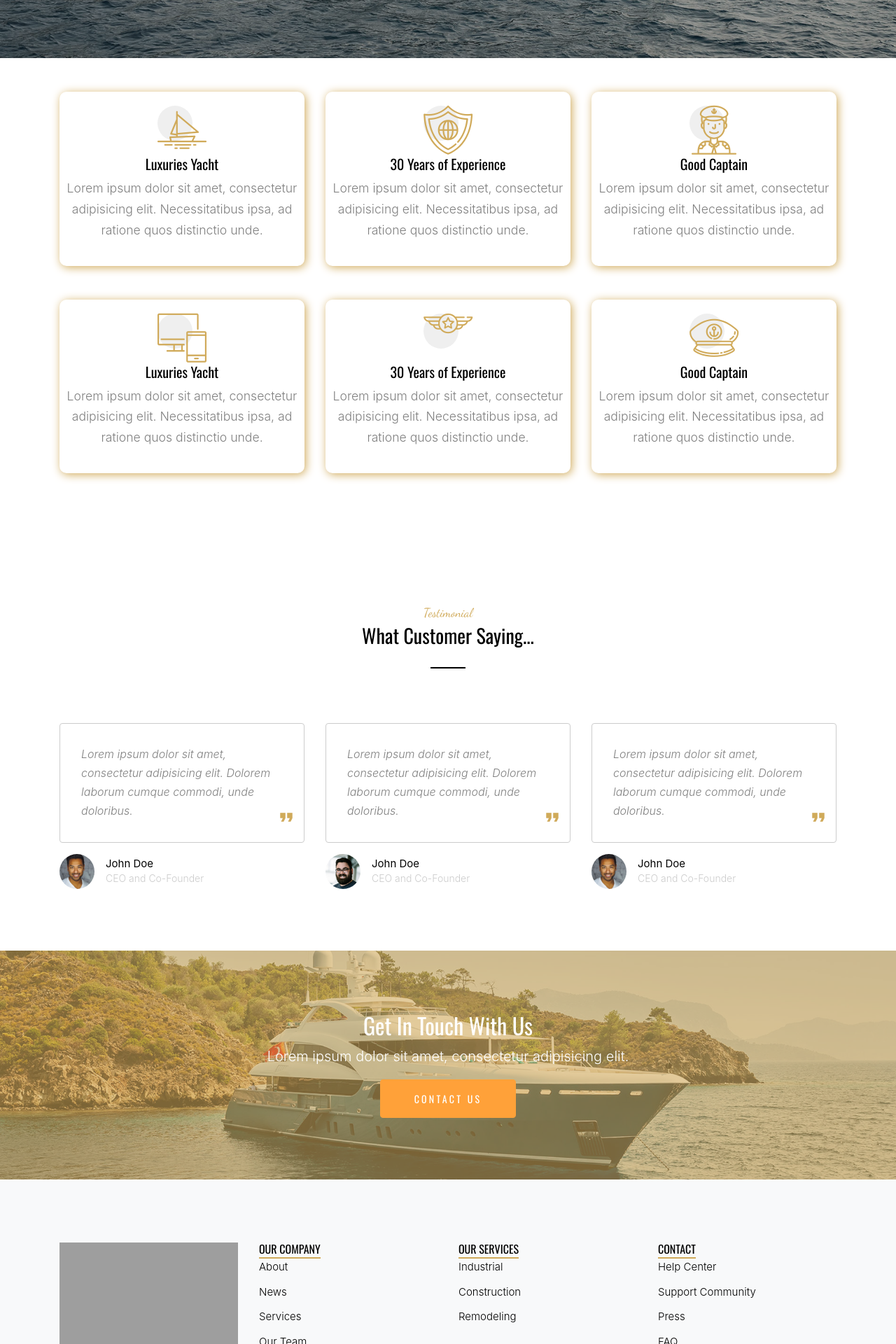
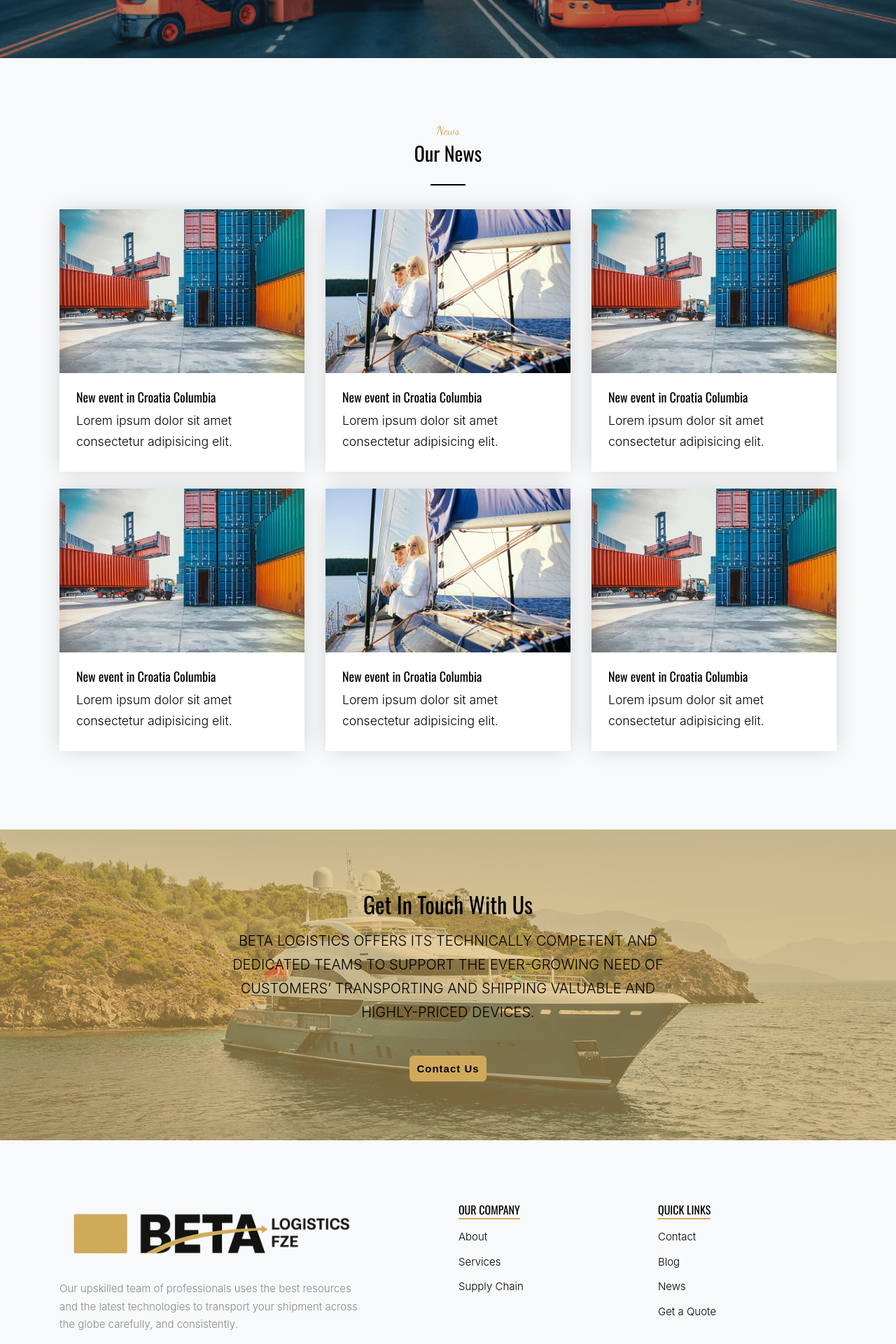
Before and after one commit to zainab98alrez/beta-v2, a PHP site: page /news in a window 1280 px wide. Shown: the part 840-2760 px from the top of the page at 70% size. Run offline with PHP 8.4, Linux system fonts and the light colour scheme; some web fonts are replaced; grey boxes are pictures that could not be loaded.

Commit message:
new pages

```diff
--- a/about.php
+++ b/about.php
@@ -20,8 +20,6 @@
           </div>
         </div>
       </div>
-
-
 
       <div class="site-section">
         <div class="container">
--- a/index.php
+++ b/index.php
@@ -193,12 +193,11 @@
           </div>-->
 
       <div class="text-center mt-3">
-        <p><a href="/service" class="text-center btn-beta py-3 px-4">Learn More</a></p>
+        <p><a href="/services" class="text-center btn-beta py-3 px-4">Learn More</a></p>
       </div>
     </div>
   </div>
   <!-- end services -->
-
 
   <!-- WHY CHOOSING US section -->
   <div class="site-section bg-image bg-golden">
--- a/news.php
+++ b/news.php
@@ -8,209 +8,150 @@
   <?php include 'include/loader.php'; ?>
 <?php include 'include/menu.php'; ?>
 
-      <div class="intro-section" style="background-image: url('images/hero_2.jpg');">
+      <div class="intro-section" style="background-image: url('images/home/1.jpg');">
       <div class="container">
           <div class="row align-items-center">
             <div class="col-lg-7 mx-auto text-center" data-aos="fade-up">
-              <h1>Our News</h1>
-              <p>Lorem ipsum dolor sit amet, consectetur adipisicing elit. Quaerat, in distinctio nostrum laborum sed quisquam voluptate facilis non.</p>
-              <p><a href="#" class="btn btn-primary py-3 px-5">Contact</a></p>
+              <h1>News BETA Logistics</h1>
+              <p>
+                    BETA LOGISTICS SPECIALIZES IN PROVIDING EXPERT INTERNATIONAL OCEAN FREIGHT FORWARDING
+                    SERVICES TO COMPANIES LARGE AND SMALL.
+               </p>
+              <p><a href="/contact" class="btn-beta btn btn-primary py-3 px-5">Contact</a></p>
             </div>
           </div>
         </div>
       </div>
 
+      </div>
 
 
-    <div class="py-5">
+  <!-- news section -->
+  <div class="site-section bg-light">
     <div class="container">
-        <div class="row">
-          <div class="col-md-6 col-lg-4 mb-5">
-            <div class="service-29283">
-              <span class="wrap-icon-39293">
-                <span class="flaticon-yacht"></span>
-              </span>
-              <h3>Luxuries Yacht</h3>
-              <p>Lorem ipsum dolor sit amet, consectetur adipisicing elit. Necessitatibus ipsa, ad ratione quos distinctio unde.</p>
+      <div class="row justify-content-center mb-1">
+        <div class="col-md-7 text-center">
+          <span class="text-serif text-primary">News</span>
+          <h3 class="heading-92913 text-black text-center">Our News</h3>
         </div>
       </div>
-          <div class="col-md-6 col-lg-4 mb-5">
-            <div class="service-29283">
-              <span class="wrap-icon-39293">
-                <span class="flaticon-shield"></span>
-              </span>
-              <h3>30 Years of Experience</h3>
-              <p>Lorem ipsum dolor sit amet, consectetur adipisicing elit. Necessitatibus ipsa, ad ratione quos distinctio unde.</p>
-            </div>
-          </div>
-          <div class="col-md-6 col-lg-4 mb-5">
-            <div class="service-29283">
-              <span class="wrap-icon-39293">
-                <span class="flaticon-captain"></span>
-              </span>
-              <h3>Good Captain</h3>
-              <p>Lorem ipsum dolor sit amet, consectetur adipisicing elit. Necessitatibus ipsa, ad ratione quos distinctio unde.</p>
-            </div>
-          </div>
-
-          <div class="col-md-6 col-lg-4 mb-5">
-            <div class="service-29283">
-              <span class="wrap-icon-39293">
-                <span class="flaticon-devices"></span>
-              </span>
-              <h3>Luxuries Yacht</h3>
-              <p>Lorem ipsum dolor sit amet, consectetur adipisicing elit. Necessitatibus ipsa, ad ratione quos distinctio unde.</p>
-            </div>
-          </div>
-          <div class="col-md-6 col-lg-4 mb-5">
-            <div class="service-29283">
-              <span class="wrap-icon-39293">
-                <span class="flaticon-badge"></span>
-              </span>
-              <h3>30 Years of Experience</h3>
-              <p>Lorem ipsum dolor sit amet, consectetur adipisicing elit. Necessitatibus ipsa, ad ratione quos distinctio unde.</p>
-            </div>
-          </div>
-          <div class="col-md-6 col-lg-4 mb-5">
-            <div class="service-29283">
-              <span class="wrap-icon-39293">
-                <span class="flaticon-captain-1"></span>
-              </span>
-              <h3>Good Captain</h3>
-              <p>Lorem ipsum dolor sit amet, consectetur adipisicing elit. Necessitatibus ipsa, ad ratione quos distinctio unde.</p>
+      <div class="row">
+        <div class="col-md-6 col-lg-4 mb-4">
+          <a href="/news">
+            <div class="service-39381">
+              <img src="images/home/2.webp" alt="Image" class="img-fluid">
+              <div class="p-4">
+                <h3><a href="#">New event in Croatia Columbia</a></h3>
+                <div class="d-flex">
+                  <div class="mr-auto">
+                    <p class="mb-1 text-black">Lorem ipsum dolor sit amet consectetur adipisicing elit.</p>
                   </div>
                 </div>
               </div>
             </div>
+          </a>
           </div>
-
-
-    <div class="site-section">
-      <div class="container">
-        <div class="row justify-content-center mb-5">
-          <div class="col-md-7 text-center">
-            <span class="text-serif text-primary">Testimonial</span>
-            <h3 class="heading-92913 text-black text-center">What Customer Saying...</h3>
-          </div>
-        </div>
-        <div class="row">
-          <div class="mb-4 mb-lg-0 col-md-6 col-lg-4">
-            <div class="testimony-39291">
-              <blockquote>
-                <p>Lorem ipsum dolor sit amet, consectetur adipisicing elit. Dolorem laborum cumque commodi, unde doloribus.</p>
-              </blockquote>
-              <div class="d-flex vcard align-items-center">
-                <div class="pic mr-3">
-                  <img src="images/person_3_sq.jpg" alt="Image" class="img-fluid">
-                </div>
-                <div class="text">
-                  <strong class="d-block">John Doe</strong>
-                  <span>CEO and Co-Founder</span>
+        <div class="col-md-6 col-lg-4 mb-4">
+          <a href="/news">
+            <div class="service-39381">
+              <img src="images/hero_1.jpg" alt="Image" class="img-fluid">
+              <div class="p-4">
+                <h3><a href="#">New event in Croatia Columbia</a></h3>
+                <div class="d-flex">
+                  <div class="mr-auto">
+                    <p class="mb-1 text-black">Lorem ipsum dolor sit amet consectetur adipisicing elit.</p>
                   </div>
                 </div>
               </div>
             </div>
-          <div class="mb-4 mb-lg-0 col-md-6 col-lg-4">
-            <div class="testimony-39291">
-              <blockquote>
-                <p>Lorem ipsum dolor sit amet, consectetur adipisicing elit. Dolorem laborum cumque commodi, unde doloribus.</p>
-              </blockquote>
-              <div class="d-flex vcard align-items-center">
-                <div class="pic mr-3">
-                  <img src="images/person_4_sq.jpg" alt="Image" class="img-fluid">
+          </a>
         </div>
-                <div class="text">
-                  <strong class="d-block">John Doe</strong>
-                  <span>CEO and Co-Founder</span>
+        <div class="col-md-6 col-lg-4 mb-4">
+           <a href="/news">
+              <div class="service-39381">
+                <img src="images/home/2.webp" alt="Image" class="img-fluid">
+                <div class="p-4">
+                    <h3><a href="#">New event in Croatia Columbia</a></h3>
+                    <div class="d-flex">
+                    <div class="mr-auto">
+                        <p class="mb-1 text-black">Lorem ipsum dolor sit amet consectetur adipisicing elit.</p>
                     </div>
                     </div>
                 </div>
               </div>
-          <div class="mb-4 mb-lg-0 col-md-6 col-lg-4">
-            <div class="testimony-39291">
-              <blockquote>
-                <p>Lorem ipsum dolor sit amet, consectetur adipisicing elit. Dolorem laborum cumque commodi, unde doloribus.</p>
-              </blockquote>
-              <div class="d-flex vcard align-items-center">
-                <div class="pic mr-3">
-                  <img src="images/person_3_sq.jpg" alt="Image" class="img-fluid">
+           </a>
         </div>
-                <div class="text">
-                  <strong class="d-block">John Doe</strong>
-                  <span>CEO and Co-Founder</span>
+      </div>
+      <div class="row">
+        <div class="col-md-6 col-lg-4 mb-4">
+          <a href="/news">
+            <div class="service-39381">
+              <img src="images/home/2.webp" alt="Image" class="img-fluid">
+              <div class="p-4">
+                <h3><a href="#">New event in Croatia Columbia</a></h3>
+                <div class="d-flex">
+                  <div class="mr-auto">
+                    <p class="mb-1 text-black">Lorem ipsum dolor sit amet consectetur adipisicing elit.</p>
                   </div>
                 </div>
               </div>
             </div>
+          </a>
+          </div>
+        <div class="col-md-6 col-lg-4 mb-4">
+          <a href="/news">
+            <div class="service-39381">
+              <img src="images/hero_1.jpg" alt="Image" class="img-fluid">
+              <div class="p-4">
+                <h3><a href="#">New event in Croatia Columbia</a></h3>
+                <div class="d-flex">
+                  <div class="mr-auto">
+                    <p class="mb-1 text-black">Lorem ipsum dolor sit amet consectetur adipisicing elit.</p>
                   </div>
                 </div>
               </div>
+            </div>
+          </a>
+        </div>
+        <div class="col-md-6 col-lg-4 mb-4">
+           <a href="/news">
+              <div class="service-39381">
+                <img src="images/home/2.webp" alt="Image" class="img-fluid">
+                <div class="p-4">
+                    <h3><a href="#">New event in Croatia Columbia</a></h3>
+                    <div class="d-flex">
+                    <div class="mr-auto">
+                        <p class="mb-1 text-black">Lorem ipsum dolor sit amet consectetur adipisicing elit.</p>
+                    </div>
+                    </div>
+                </div>
+              </div>
+           </a>
+        </div>
+      </div>
+    </div>
+  </div>
+  <!-- end news section -->
 
+
+   <!-- get in touch -->
    <div class="site-section bg-image overlay" style="background-image: url('images/hero_2.jpg');">
       <div class="container">
         <div class="row justify-content-center">
           <div class="col-md-7 text-center">
-            <h2 class="text-white">Get In Touch With Us</h2>
-            <p class="lead text-white">Lorem ipsum dolor sit amet, consectetur adipisicing elit.</p>
-            <p class="mb-0"><a href="#" class="btn btn-warning py-3 px-5 text-white">Contact Us</a></p>
+            <h2 class="text-black mb-3">Get In Touch With Us</h2>
+            <p class="lead text-black mb-5">BETA LOGISTICS OFFERS ITS
+                TECHNICALLY COMPETENT AND DEDICATED TEAMS TO
+                SUPPORT THE EVER-GROWING NEED OF CUSTOMERS’
+                TRANSPORTING AND SHIPPING VALUABLE AND HIGHLY-PRICED DEVICES.
+            </p>
+            <p class="mb-0"><a href="/contact" class="btn-beta py-3 px-5">Contact Us</a></p>
           </div>
         </div>
       </div>
     </div>
+<!-- end get in touch -->
 
-
-    <div class="footer bg-light">
-      <div class="container">
-        <div class="row">
-          <div class="col-lg-3">
-            <p class="mb-4"><img src="images/logo.png" alt="Image" class="img-fluid"></p>
-            <p>Lorem ipsum dolor sit amet consectetur adipisicing elit. Beatae nemo minima qui dolor, iusto iure.</p>
-            <p><a href="#">Learn More</a></p>
-          </div>
-          <div class="col-lg-3">
-            <h3 class="footer-heading"><span>Our Company</span></h3>
-            <ul class="list-unstyled">
-                <li><a href="#">About</a></li>
-                <li><a href="#">News</a></li>
-                <li><a href="#">Services</a></li>
-                <li><a href="#">Our Team</a></li>
-                <li><a href="#">Careers</a></li>
-                <li><a href="#">Projects</a></li>
-            </ul>
-          </div>
-          <div class="col-lg-3">
-              <h3 class="footer-heading"><span>Our Services</span></h3>
-              <ul class="list-unstyled">
-                  <li><a href="#">Industrial</a></li>
-                  <li><a href="#">Construction</a></li>
-                  <li><a href="#">Remodeling</a></li>
-              </ul>
-          </div>
-          <div class="col-lg-3">
-              <h3 class="footer-heading"><span>Contact</span></h3>
-              <ul class="list-unstyled">
-                  <li><a href="#">Help Center</a></li>
-                  <li><a href="#">Support Community</a></li>
-                  <li><a href="#">Press</a></li>
-                  <li><a href="#">FAQ</a></li>
-                  <li><a href="#">Our Partners</a></li>
-              </ul>
-          </div>
-        </div>
-
-        <div class="row">
-          <div class="col-12">
-            <div class="copyright">
-                <p>
-                    <!-- Link back to Colorlib can't be removed. Template is licensed under CC BY 3.0. -->
-                    Copyright &copy;<script>document.write(new Date().getFullYear());</script> All rights reserved | This template is made with <i class="icon-heart text-danger" aria-hidden="true"></i> by <a href="https://colorlib.com" target="_blank" >Colorlib</a>
-                    <!-- Link back to Colorlib can't be removed. Template is licensed under CC BY 3.0. -->
-                    </p>
-            </div>
-          </div>
-        </div>
-      </div>
-    </div>
 
 <!-- footer -->
 <?php include 'include/footer.php'; ?>
```
Also changed, not shown: services.php (+18 -65 lines). Lines whose indentation alone changed are shown as unchanged.
